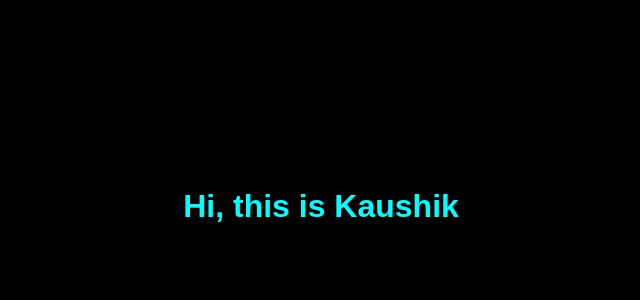
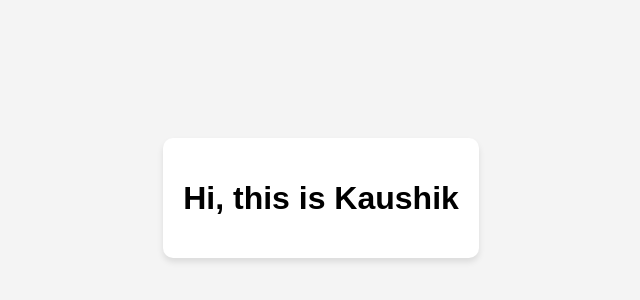
Before and after one commit to varma-25/Welcome, a plain HTML site: page index.html in a window 1280 px wide. Shown: the part 202-502 px from the top of the page, without its empty margins (319-959 px from the left). Drawn offline with Linux system fonts and the light colour scheme.

Commit message:
Update styles.css

```diff
--- a/styles.css
+++ b/styles.css
@@ -1,11 +1,17 @@
 body {
+    font-family: Arial, sans-serif;
     display: flex;
     justify-content: center;
     align-items: center;
     height: 100vh;
-    background-color: #000000;
-    font-family: Arial, sans-serif;
+    margin: 0;
+    background-color: #f4f4f4;
 }
-h1 {
-    color: cyan;
+
+.container {
+    text-align: center;
+    background: white;
+    padding: 20px;
+    border-radius: 10px;
+    box-shadow: 0 4px 6px rgba(0, 0, 0, 0.1);
 }
```
